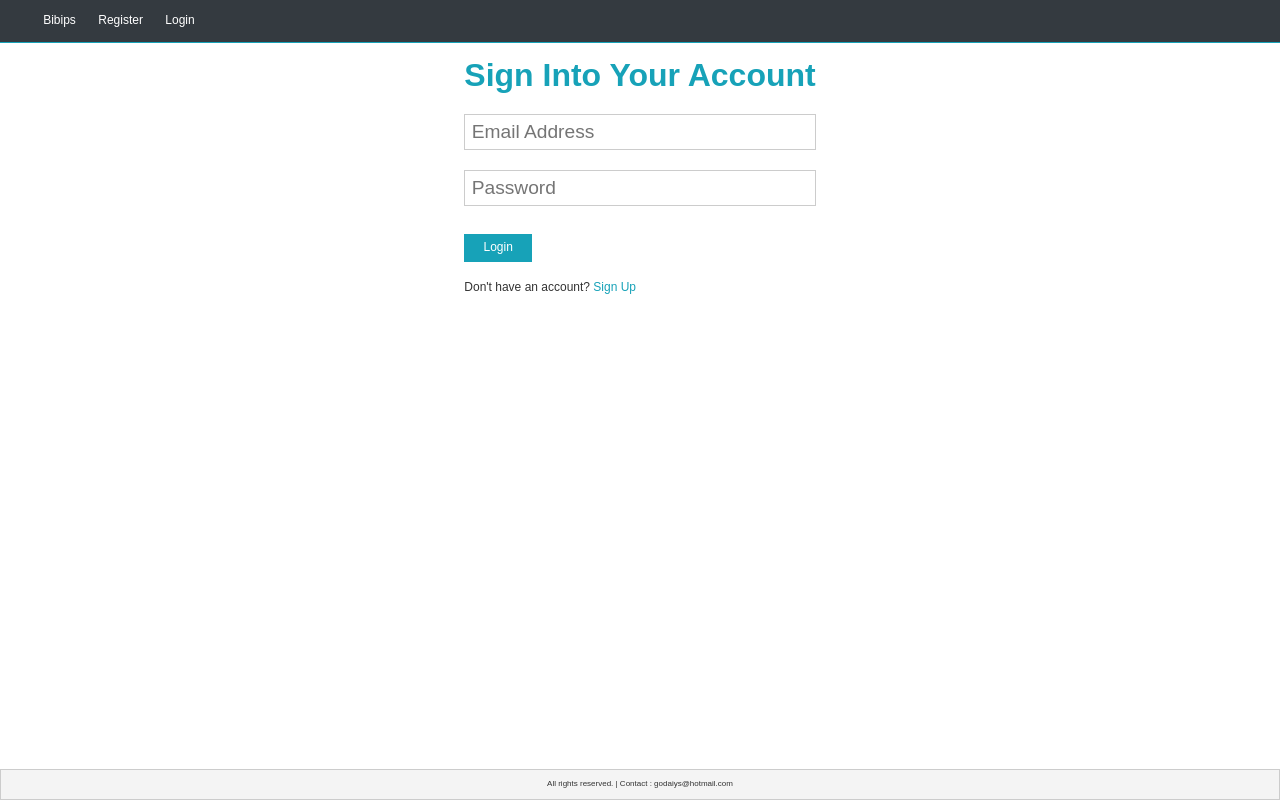
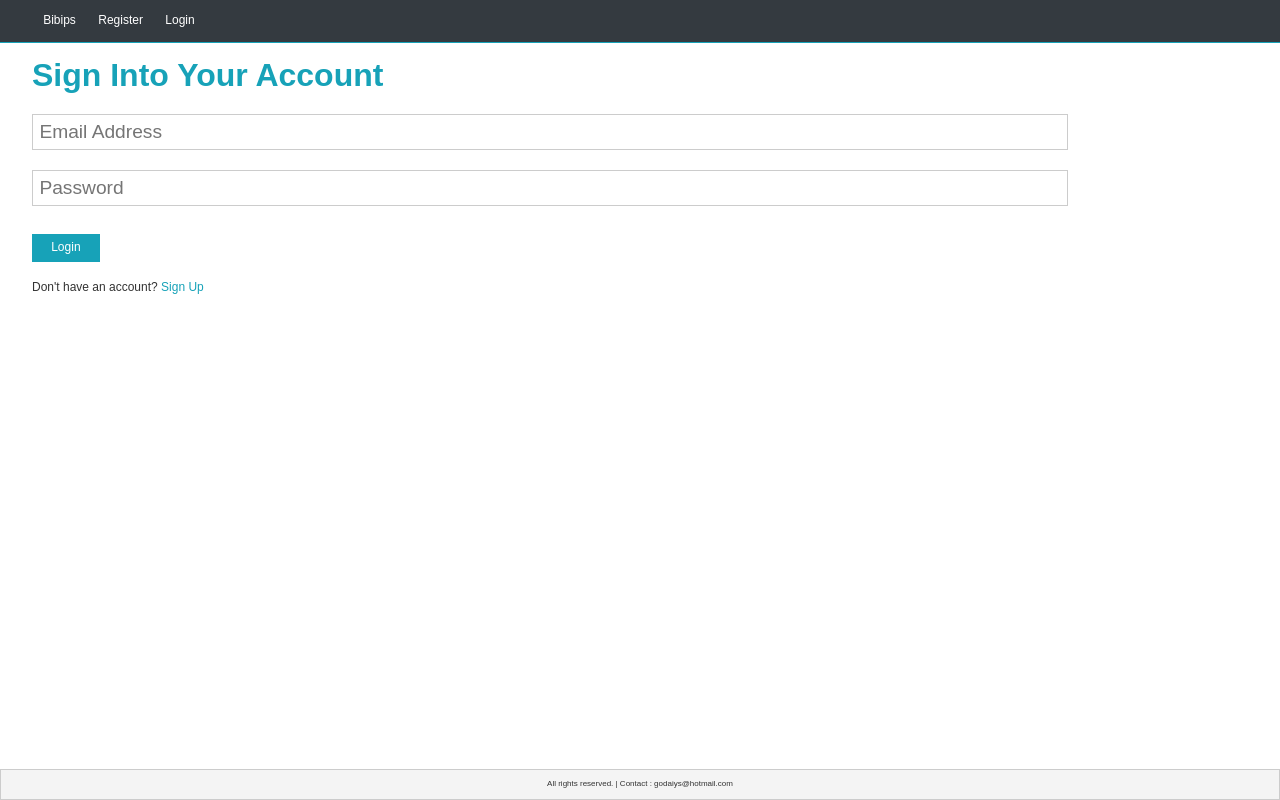
Before and after one commit to jondesam/bibi, a React (Create React App) app in the folder client/: page /login in a window 1280 px wide. Built offline with nearby package versions, Linux system fonts and the light colour scheme; no server answers.

Commit message:
-log in on Commnet without error

```diff
--- a/client/src/App.css
+++ b/client/src/App.css
@@ -78,7 +78,7 @@ img {
 /* Utilities */
 .container {
   max-width: 1100px;
-  margin: auto;
+  /* margin: auto; */
   overflow: hidden;
   padding: 0 2rem;
   margin-top: 3.5rem;
--- a/client/src/components/post/CommentItem.js
+++ b/client/src/components/post/CommentItem.js
@@ -12,7 +12,6 @@ const CommentItem = ({
   deleteComment
 }) => {
   // console.log('CommentItem _id', _id, postId, auth);
-  console.log('auth', auth);
 
   return (
     <div className=' bg-white p-1 my-05  post-item'>
@@ -24,7 +23,7 @@ const CommentItem = ({
         <p className='post-date inline my-1 xsmall'>
           on <Moment format='MM/DD/YYYY'>{date}</Moment>
         </p>{' '}
-        {auth.isAuthenticated === true
+        {auth.isAuthenticated === true && null !== auth.user
           ? user === auth.user._id && (
               <button
                 onClick={() => deleteComment(postId, _id)}
```
